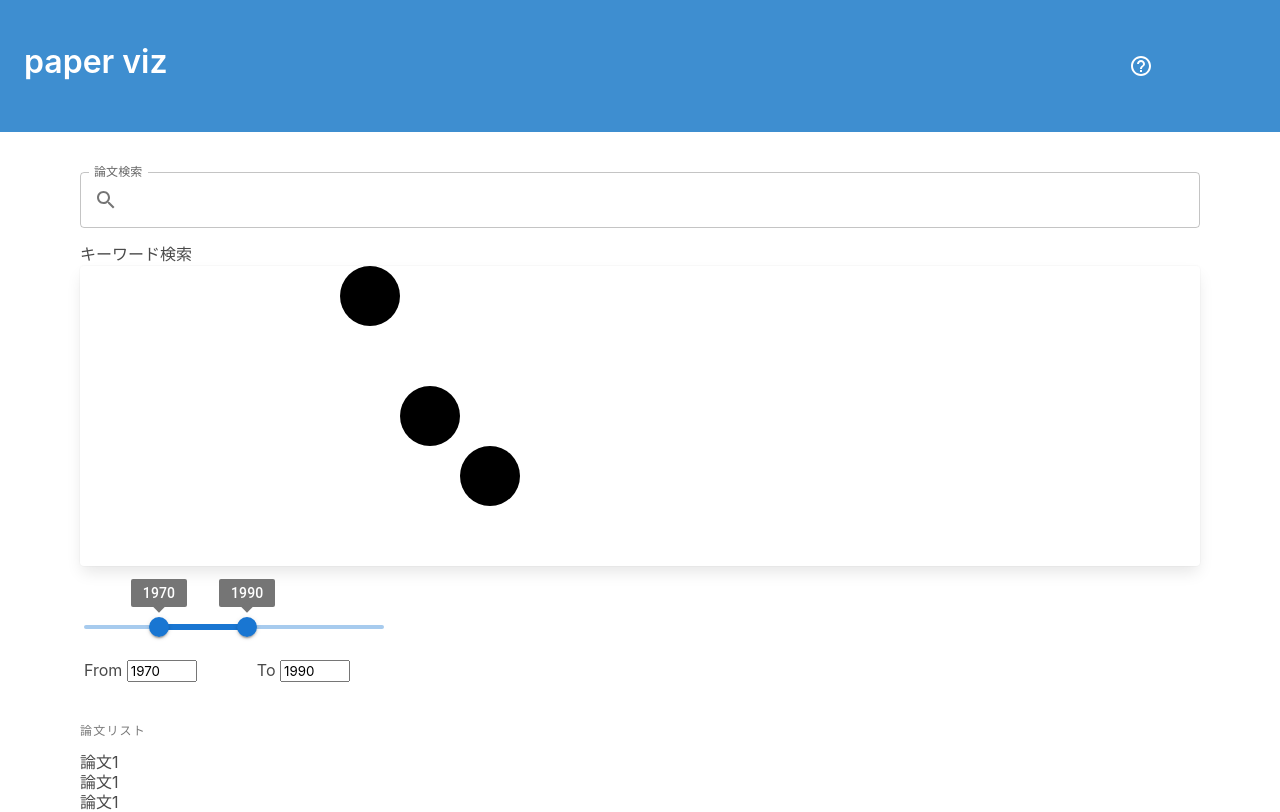
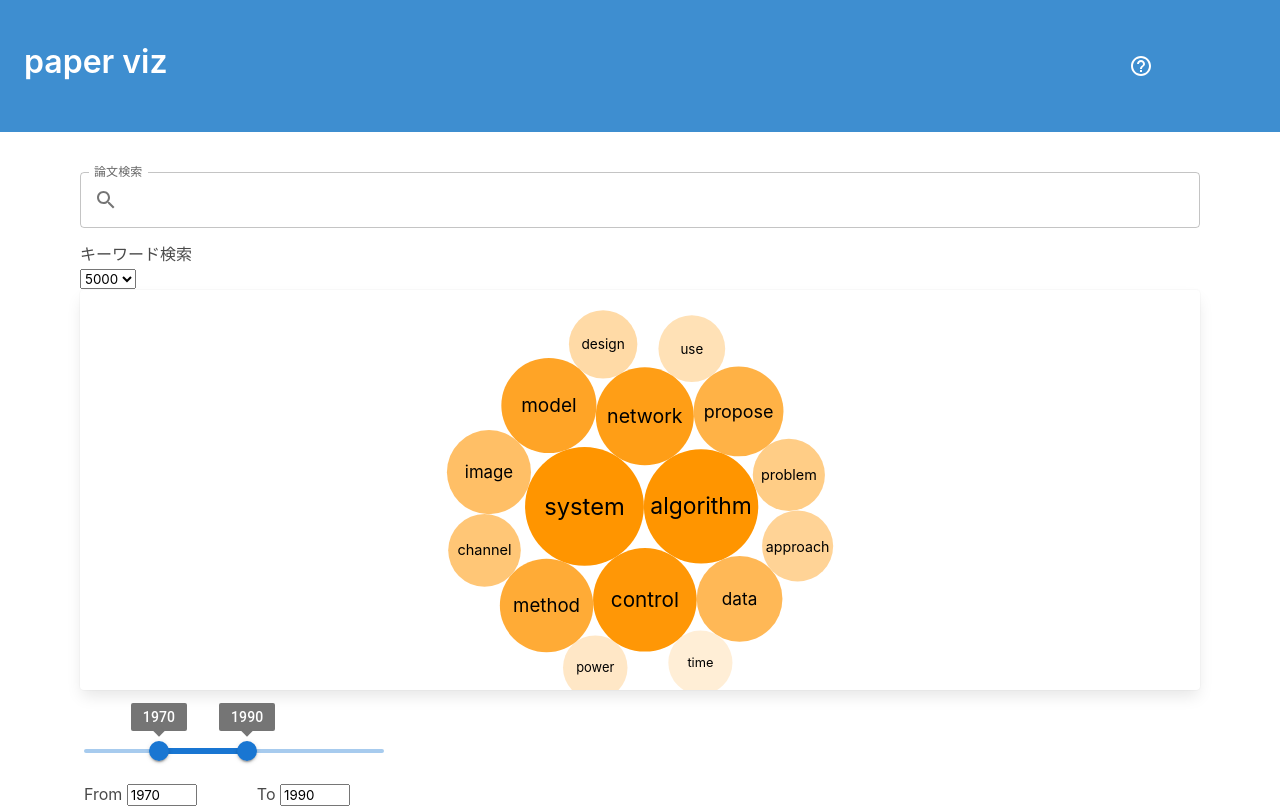
Before and after one commit to vdslab/papers_vis, a React (Vite) app: page / in a window 1280 px wide. Shown: the top 812 px of the page. Built offline with nearby package versions, Linux system fonts and the light colour scheme.

Commit message:
バブルチャート

```diff
--- a/src/components/Main.jsx
+++ b/src/components/Main.jsx
@@ -6,6 +6,7 @@ import { InputAdornment } from '@mui/material';
 import Box from '@mui/material/Box';
 
 import YearRangeSlider from './YearRangeSlider';
+import BubbleChart from './BubbleChart';
 
 
 export default function Main() {
@@ -24,11 +25,7 @@ export default function Main() {
       {/* キーワードビュー　*/}
       <div style={{ margin: '40px'}}>
           <p>キーワード検索</p>
-          <svg viewBox="0 0 200 100" width = "100%" height = "300" className='card'>
-              <circle cx="10" cy="10" r="10"/>
-              <circle cx="30" cy="50" r="10"/>
-              <circle cx="50" cy="70" r="10"/>
-          </svg>
+          <BubbleChart />
       </div>
 
       <YearRangeSlider />
```
